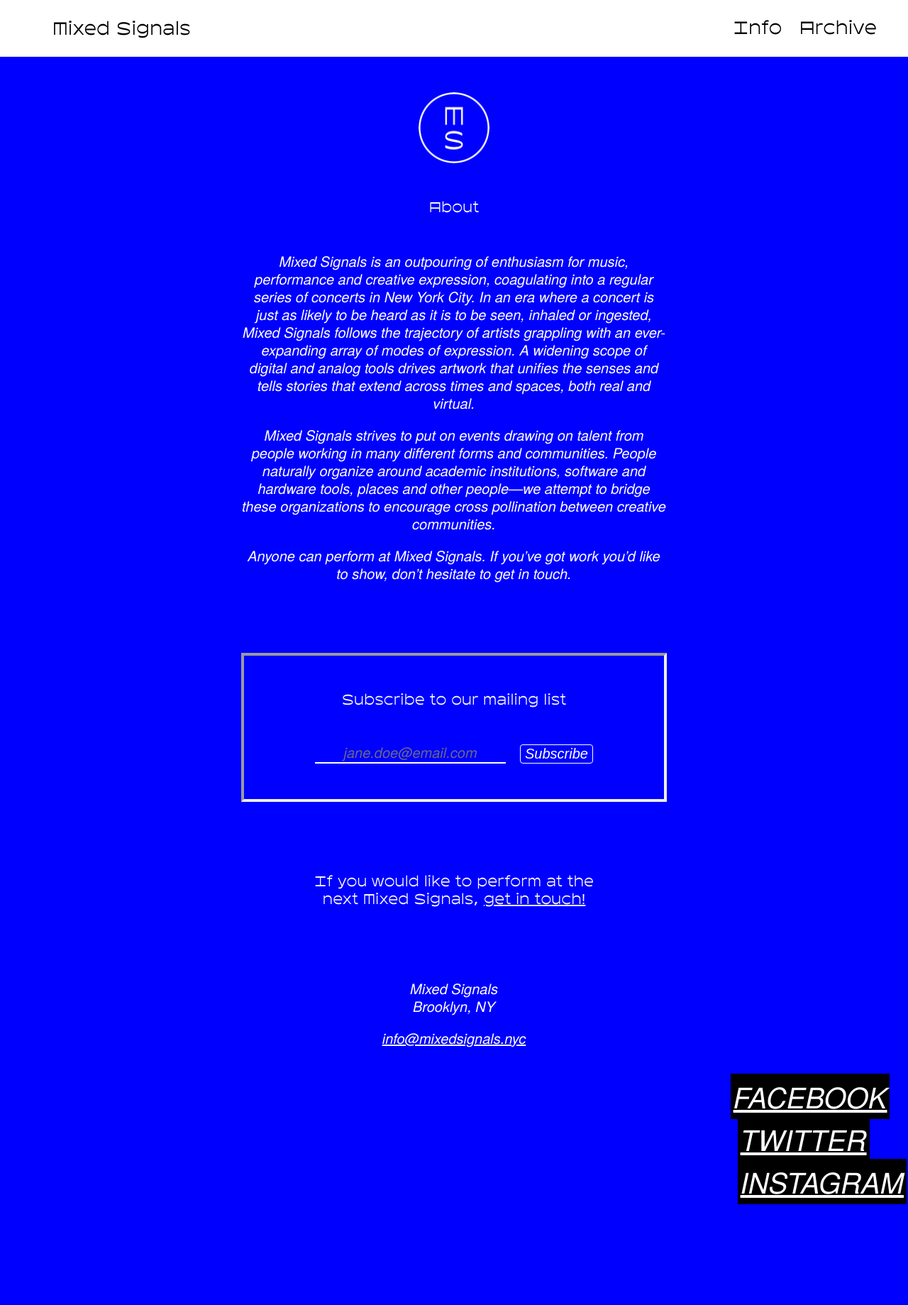
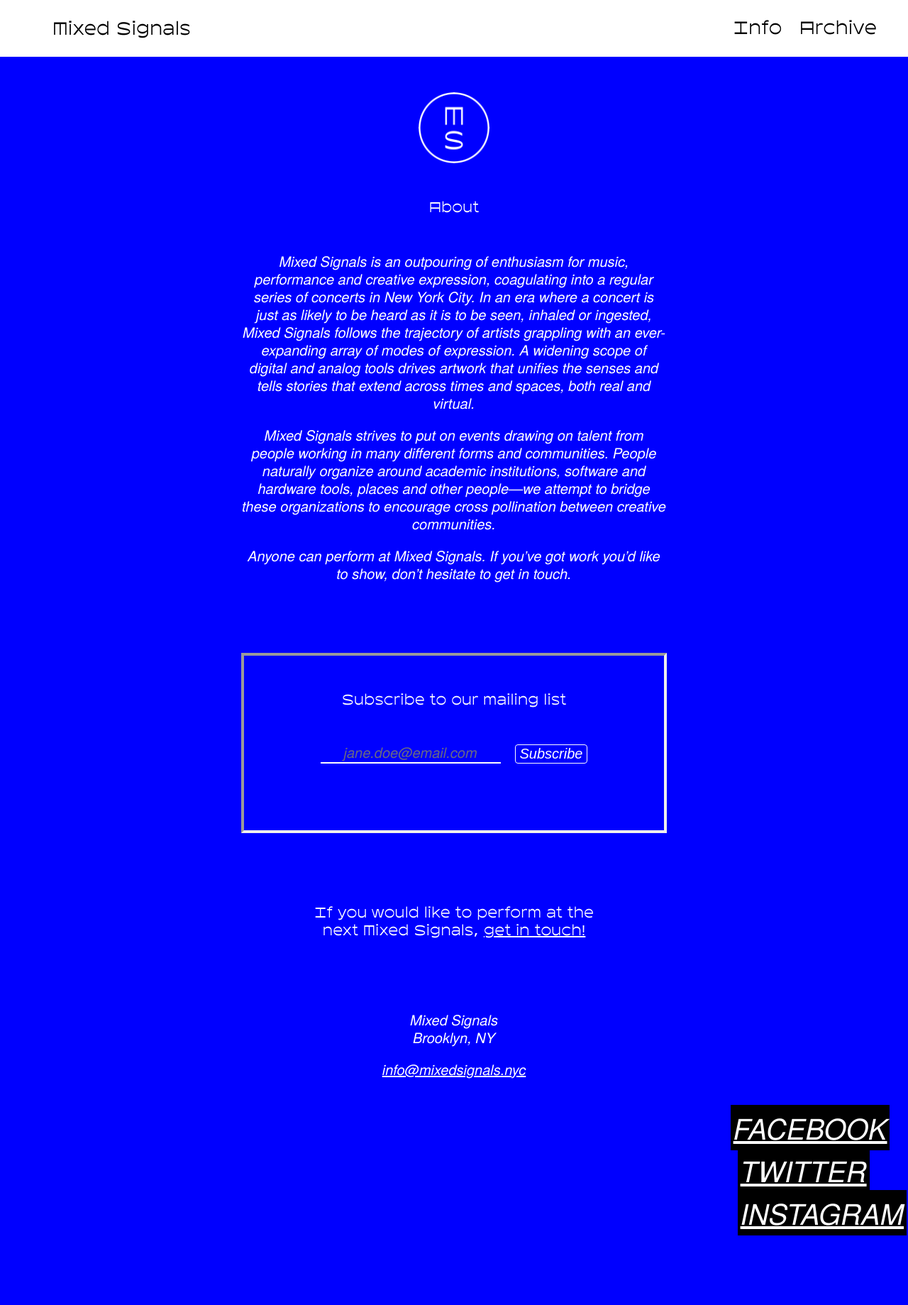
Before and after one commit to mixedsignals/mixedsignals.github.io, a Jekyll site: the page built from _pages/info.md, in a window 1280 px wide. Shown: the whole page at 71% size. Built offline with Jekyll 4.4.1, drawn with Linux system fonts in a browser that asks for light colours; some web fonts are replaced; comment, search, counter and statistics services are not loaded; before the commit the page ends 1795 px from its top, so only the background shows below that.

Commit message:
fixing archive spacing and margins, fixing email subscribe spacing/margins and adding success notification

```diff
--- a/_layouts/info.html
+++ b/_layouts/info.html
@@ -24,6 +24,7 @@
       <input style="position: absolute; left: -5000px;" aria-hidden="true" type="text" name="b_10687bccc47440830cb6ebc06_a6122a2686" tabindex="-1" value="">
       <input type="submit" value="Subscribe" name="subscribe" id="mc-embedded-subscribe" class="button">
       </div>
+      <div id="mce-success-response"></div>
     </form>
   </div>
   <script type='text/javascript' src='//s3.amazonaws.com/downloads.mailchimp.com/js/mc-validate.js'></script>
--- a/_sass/archive.scss
+++ b/_sass/archive.scss
@@ -23,7 +23,7 @@
 
   @media (max-width: 767px) {
     margin: 0 auto;
-    width: 350px;
+    width: 100%;
     height: 280px;
   }
 
@@ -46,8 +46,9 @@
   position: relative;
 
   @media (max-width: 767px) {
-    margin: 30px auto;
-    width: 350px;
+    margin: 30px;
+    width: 100%;
+    font-size: $largeFontMobile;
   }
 
   & p {
--- a/_sass/info.scss
+++ b/_sass/info.scss
@@ -219,7 +219,7 @@
   & h1 {
     font-family: $fiftyRegular;
     text-align: center;
-    margin: 50px 0;
+    margin: 50px 20px;
   }
 }
 
@@ -228,12 +228,21 @@
   display: flex;
   justify-content: center;
   margin-bottom: 50px;
+  @media (max-width: 767px) {
+    flex-direction: column;
+  }
 }
 
 .email {
   border: none; //2px solid $blue;
   background-color: $blue;
   border-bottom: 2px solid white;
+  width: 250px;
+  @media (max-width: 767px) {
+    max-width: 250px;
+    width: 90%;
+    margin: 0 auto;
+  }
 }
 
 .button {
@@ -244,10 +253,20 @@
   font-style: italic;
   margin-left: 20px;
 
+  @media (max-width: 767px) {
+    margin: 20px auto 0 auto;
+  }
+
   &:hover {
     color: $blue;
     background-color: white;
   }
+}
+
+#mce-success-response {
+  display: inline-block;
+  margin: 20px;
+  text-align: center;
 }
 
 input {
```
